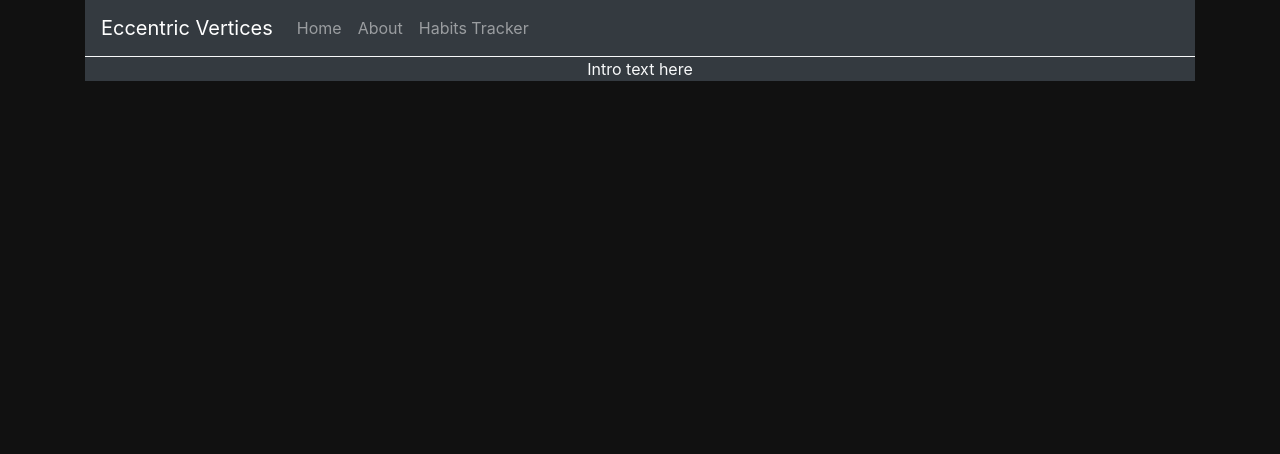
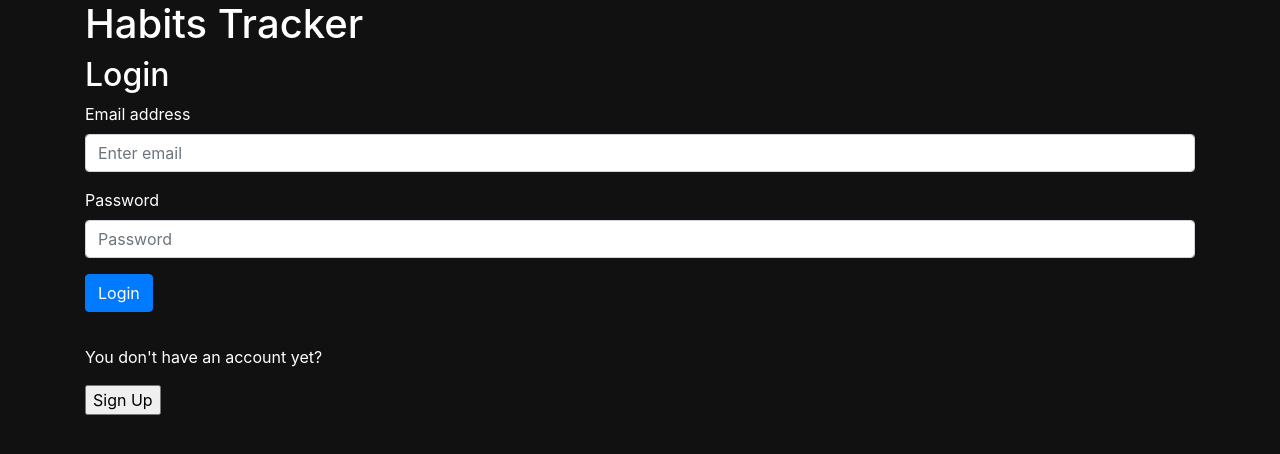
Before and after one commit to VFortier/habits-tracker, a React (Create React App) app in the folder client/: page / in a window 1280 px wide. Shown: the top 454 px of the page. Built offline with nearby package versions, Linux system fonts and the light colour scheme; the HTML template or start-up script is replaced by a standard one.

Commit message:
Removed client code unrelated to Habits tracker that was used as a boilerplate

```diff
--- a/client/src/App.js
+++ b/client/src/App.js
@@ -6,7 +6,6 @@ import {
 } from "react-router-dom";
 import {Container} from 'react-bootstrap';
 
-import Frontpage from './Frontpage/Frontpage';
 import HabitsTracker from './HabitsTracker/HabitsTracker';
 
 import './App.css';
@@ -16,11 +15,8 @@ export default function App() {
     <Container fluid="xl" class-name="bg-dark text-light no-padding">
       <Router>
           <Switch>
-            <Route path="/habits-tracker">
+            <Route path="/">
               <HabitsTracker />
-            </Route>
-            <Route path="/">
-              <Frontpage />
             </Route>
           </Switch>
       </Router>
--- a/client/src/Frontpage/Body.js
+++ /dev/null
@@ -1,17 +0,0 @@
-import React from 'react';
-
-import DevIntro from "./DevIntro"
-
-import './Body.css';
-
-import Container from 'react-bootstrap/Container'
-
-function Body() {
-  return (
-    <Container className="Body">
-      <DevIntro></DevIntro>
-    </Container>
-  );
-}
-
-export default Body;
--- a/client/src/Frontpage/DevIntro.js
+++ /dev/null
@@ -1,16 +0,0 @@
-import React from 'react';
-
-import Row from 'react-bootstrap/Row'
-import Col from 'react-bootstrap/Col'
-
-
-function DevIntro() {
-  return (
-    <Row className="DevIntro">
-
-      <Col className="text-center align-middle">Intro text here</Col>
-    </Row>
-  );
-}
-
-export default DevIntro;
--- a/client/src/Frontpage/Frontpage.js
+++ /dev/null
@@ -1,15 +0,0 @@
-import React from 'react';
-
-import Header from './Header';
-import Body from './Body';
-
-function Frontpage() {
-  return (
-    <div className="App bg-dark text-light">
-      <Header></Header>
-      <Body></Body>
-    </div>
-  );
-}
-
-export default Frontpage;
--- a/client/src/Frontpage/Header.js
+++ /dev/null
@@ -1,24 +0,0 @@
-import React from 'react';
-
-import Navbar from 'react-bootstrap/Navbar'
-import Nav from 'react-bootstrap/Nav'
-
-function Header() {
-  return (
-    <header className="Header border-bottom border-light">
-      <Navbar bg="dark" variant="dark">
-        <Navbar.Brand href="#home">Eccentric Vertices</Navbar.Brand>
-        <Navbar.Toggle aria-controls="basic-navbar-nav" />
-        <Navbar.Collapse id="basic-navbar-nav">
-          <Nav className="mr-auto">
-            <Nav.Link href="#home">Home</Nav.Link>
-            <Nav.Link href="#link">About</Nav.Link>
-            <Nav.Link href="habits-tracker">Habits Tracker</Nav.Link>
-          </Nav>
-        </Navbar.Collapse>
-      </Navbar>
-    </header>
-  );
-}
-
-export default Header;
```
Also changed, not shown: client/src/Frontpage/Body.css (deleted).
